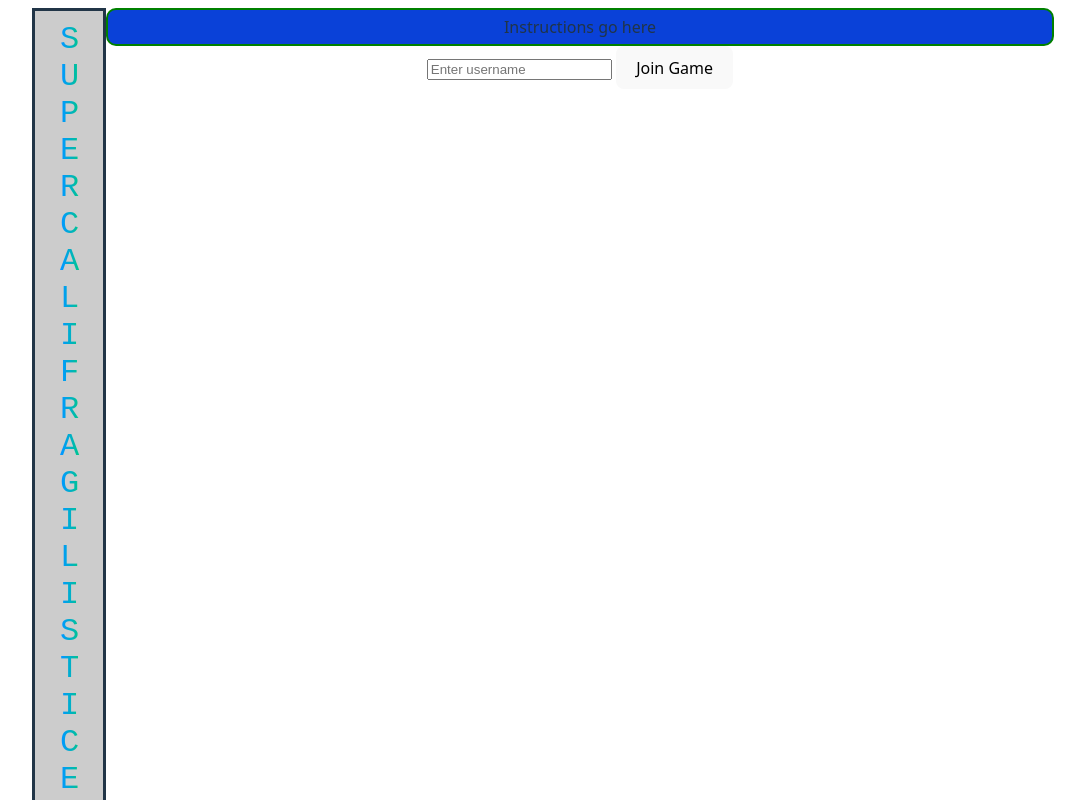
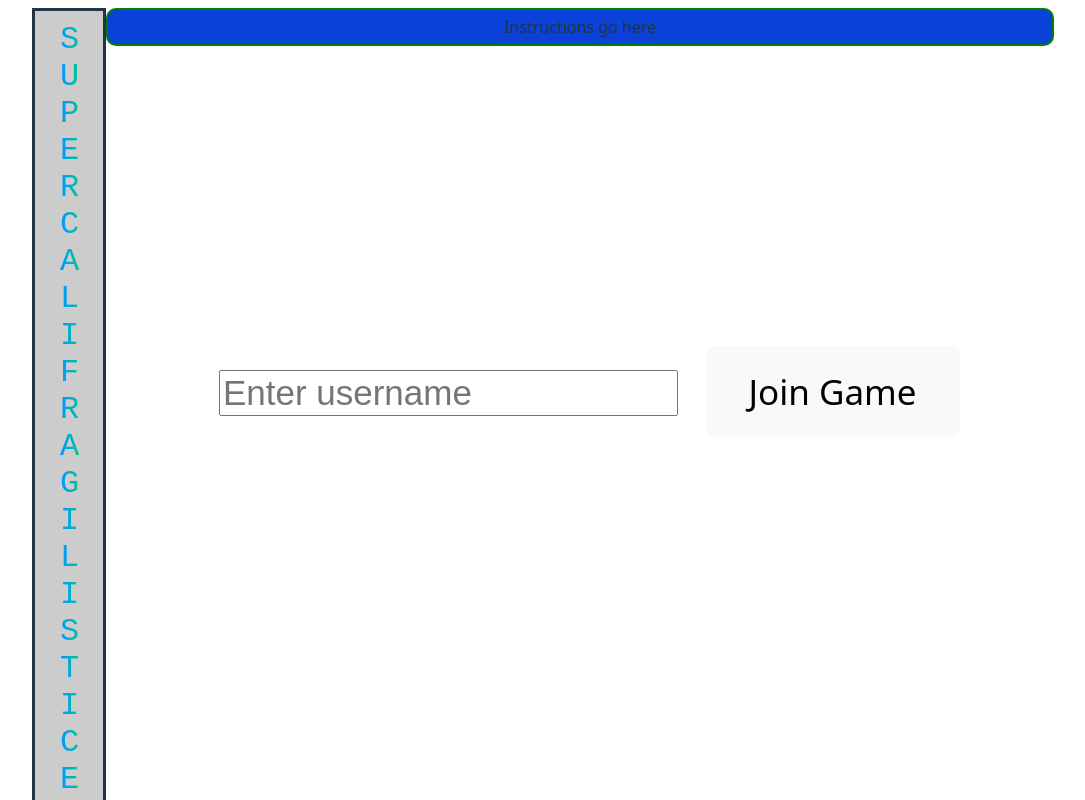
Before and after one commit to CSC-3380-Spring-2025/Team-32, a SvelteKit app in the folder src/main/svelte/: page /join in a window 1280 px wide. Shown: the top 800 px of the page, without its empty margins (60-1145 px from the left). Built offline with nearby package versions, Linux system fonts and the light colour scheme.

Commit message:
Made join game and input bigger

```diff
--- a/src/main/svelte/src/routes/join/+page.svelte
+++ b/src/main/svelte/src/routes/join/+page.svelte
@@ -155,10 +155,17 @@
         max-width: 75%;
         margin: auto;
         position: relative;
+
     }
 
     .input-form{
         text-align: center;
+        margin-top: 300px;
+        font-size: 35px;
+        input{
+            font-size: 35px;
+            margin: 1ex;
+        }
     }
 
     .shadowBox {
```
